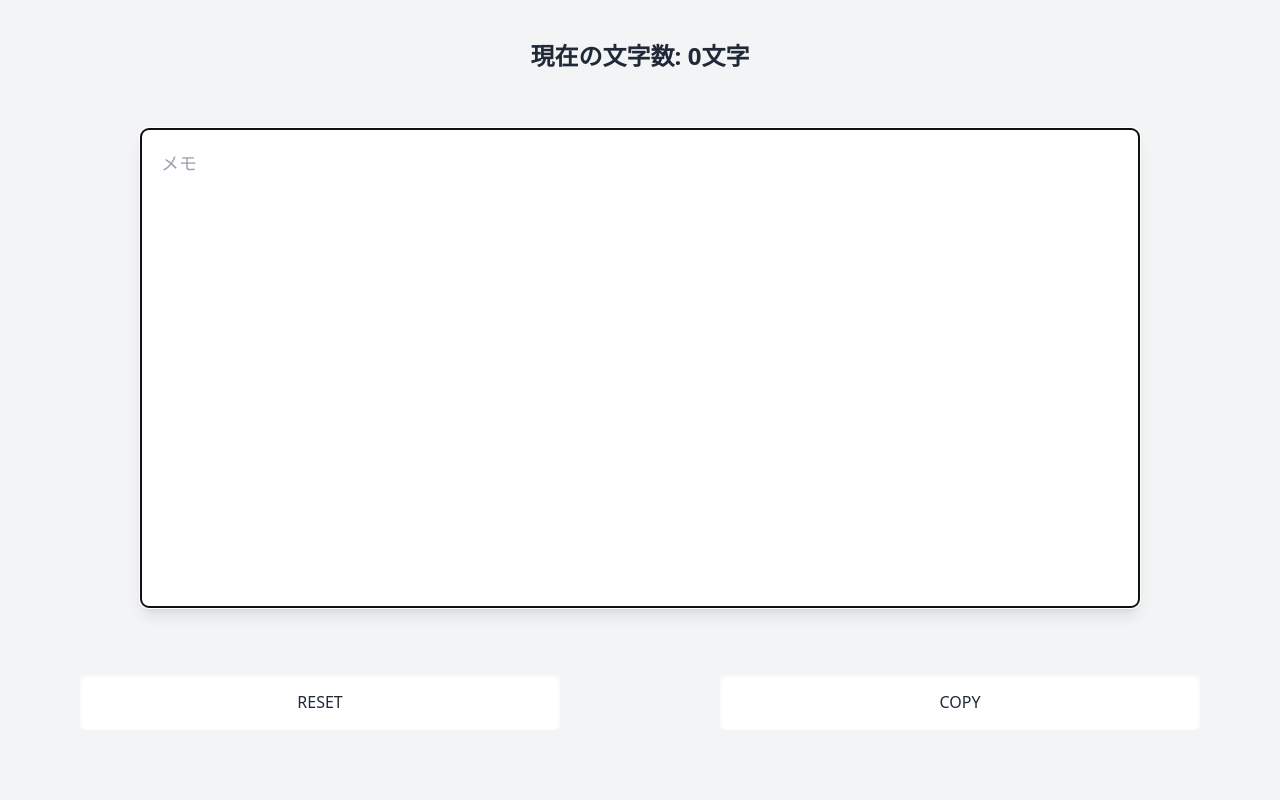
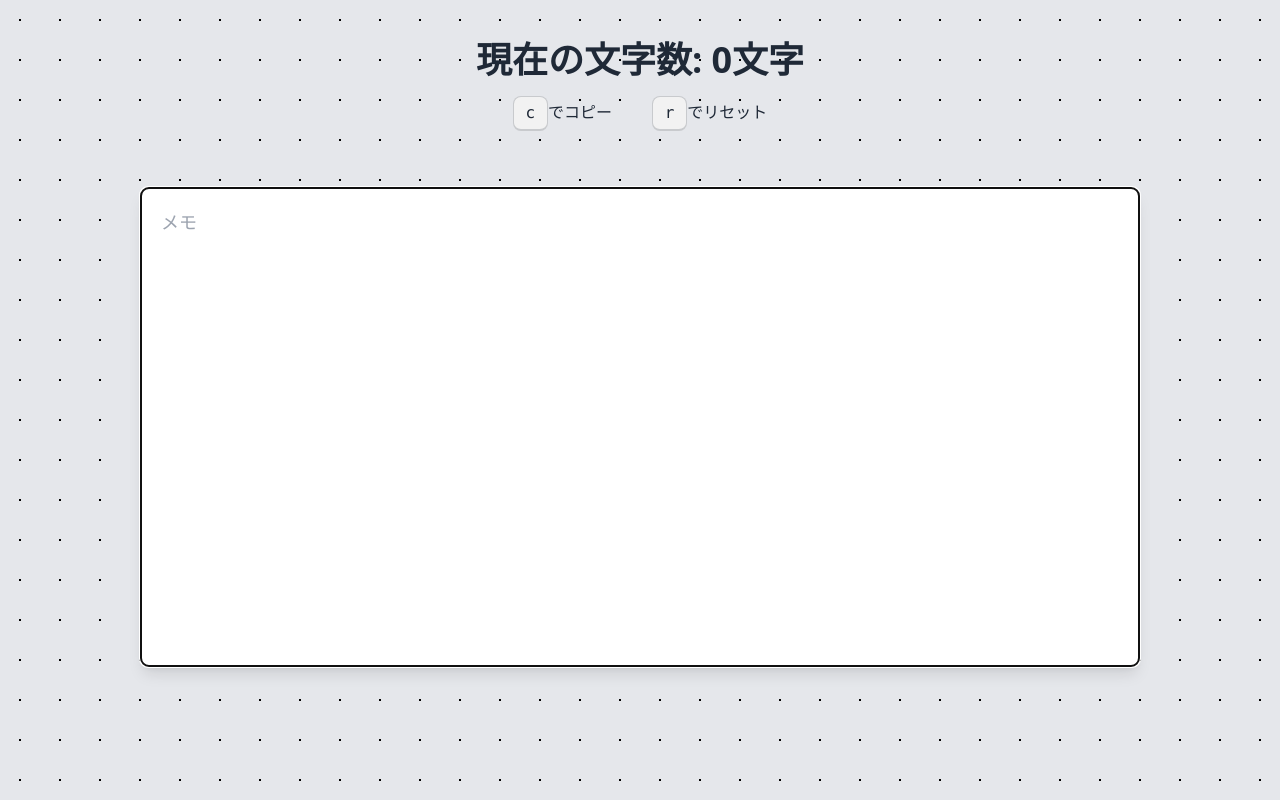
Before and after one commit to Nishino0719/memos, a Next.js app: page / in a window 1280 px wide. Built offline with nearby package versions, Linux system fonts and the light colour scheme.

Commit message:
🔨  add custom hook function

```diff
--- a/src/pages/index.tsx
+++ b/src/pages/index.tsx
@@ -2,28 +2,39 @@ import { useState } from 'react'
 import { CopyToClipboard } from 'react-copy-to-clipboard'
 import toast from 'react-hot-toast'
 import { Notification } from '../component/Notification'
+import useHotkey from '../hooks/useHotkey'
 
 export default function Home() {
   const [value, setValue] = useState<string>('')
-  const [displayCount, setDisplayCount] = useState<number>(0)
-  const [canReset, setCanReset] = useState<boolean>(false)
-
-  const handleCopy = () => {
-    navigator.clipboard.writeText(value)
+  const { key, setKey } = useHotkey()
+  if (key === 'c') {
+    document.getElementById('copy').click()
+    setKey('')
   }
-
-  function customValue(str: string) {
-    setCanReset(true)
-    setValue(str)
-    let replacedString = str.replace(/\s+/g, '')
-    setDisplayCount(replacedString.length)
+  if (key === 'r') {
+    if (value.length != 0) {
+      setValue('')
+    }
+    setKey('')
   }
   return (
     <>
-      <div className="w-screen h-screen bg-gray-100 ">
-        <p className={'text-2xl font-semibold text-center mt-10 '}>
-          現在の文字数: {displayCount}文字
-        </p>
+      <div className="w-screen h-screen bg-gray-200 bg-graph-black bg-size-40 ">
+        <div className="">
+          <p className={'text-4xl font-semibold text-center mt-10 '}>
+            現在の文字数: {value.replace(/\s+/g, '').length}文字
+          </p>
+          <div className="flex justify-center gap-10 mt-4">
+            <div className="">
+              <kbd className=" kbd">c</kbd>
+              でコピー
+            </div>
+            <div className="">
+              <kbd className=" kbd">r</kbd>
+              でリセット
+            </div>
+          </div>
+        </div>
         <div className="pt-4 text-center lg:m-10 md:m-5">
           <textarea
             name="dada"
@@ -33,28 +44,13 @@ export default function Home() {
               'p-5 text-md lg:text-lg border rounded-lg resize-none w-10/12 h-96 lg:h-textarea shadow-lg select-all'
             }
             value={value}
-            onChange={(e) => customValue(e.target.value)}
+            onChange={(e) => setValue(e.target.value)}
             autoFocus={true}
           ></textarea>
         </div>
         <div className="grid grid-cols-1 text-center md:grid-cols-2 ">
-          <button
-            id="reset"
-            className={`font-nomal mx-20 my-5 rounded-md p-4 bg-white ${
-              displayCount == 0
-                ? ' shadow-inner cursor-not-allowed'
-                : ' shadow-md transform hover:scale-110 duration-300'
-            }`}
-            onClick={() => {
-              if (displayCount != 0) {
-                setValue('')
-                setDisplayCount(0)
-                setCanReset(false)
-              }
-            }}
-            disabled={canReset}
-          >
-            RESET
+          <button id="reset" className="hidden">
+            reset
           </button>
           <CopyToClipboard
             onCopy={() => {
@@ -62,16 +58,8 @@ export default function Home() {
             }}
             text={value}
           >
-            <button
-              id="copy"
-              className={`font-nomal mx-20 my-5 rounded-md p-4 bg-white ${
-                displayCount == 0
-                  ? ' shadow-inner cursor-not-allowed'
-                  : ' shadow-md transform hover:scale-110 duration-300'
-              }`}
-              disabled={!canReset}
-            >
-              COPY
+            <button id="copy" className="hidden">
+              copy
             </button>
           </CopyToClipboard>
         </div>
```
